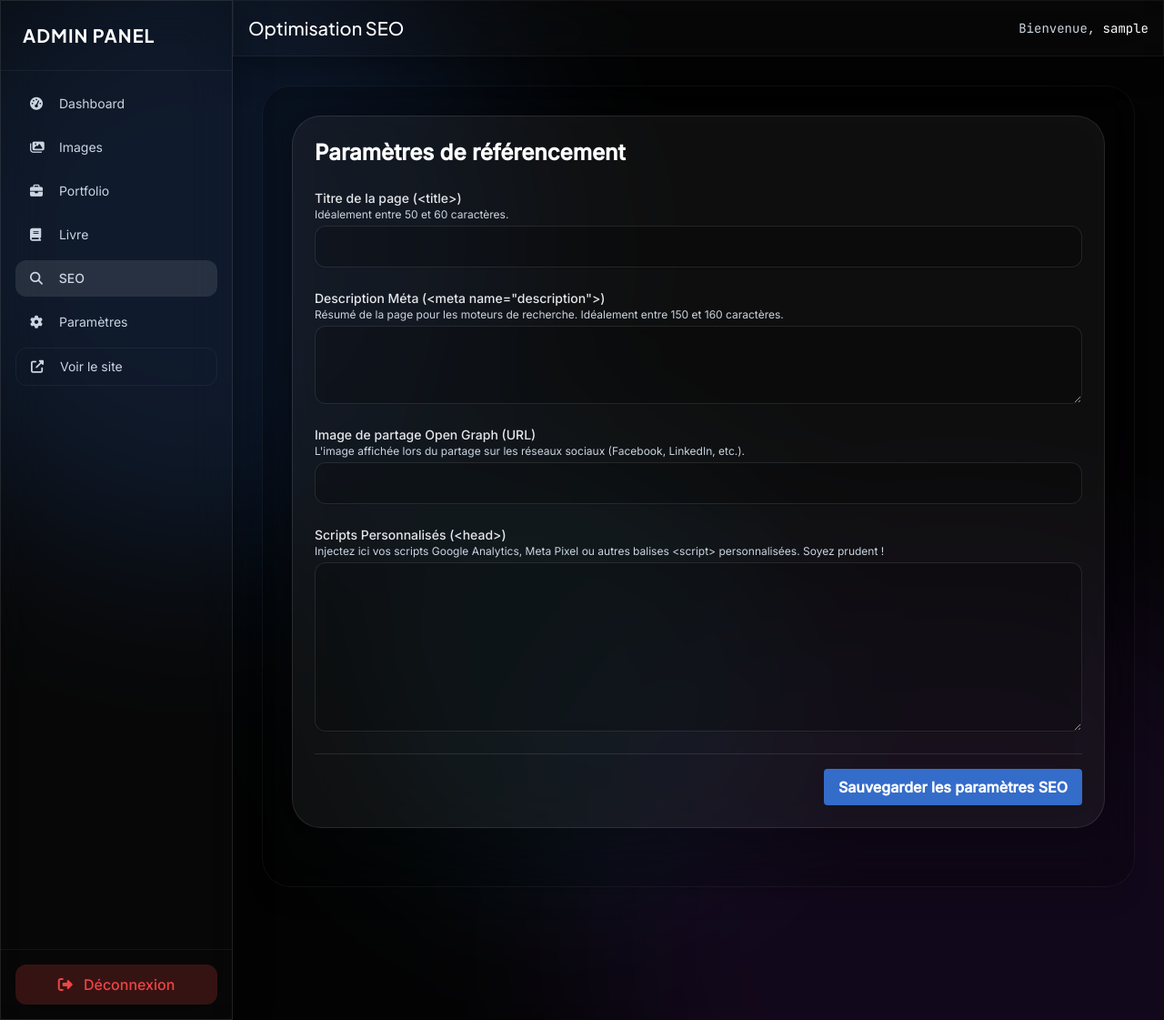
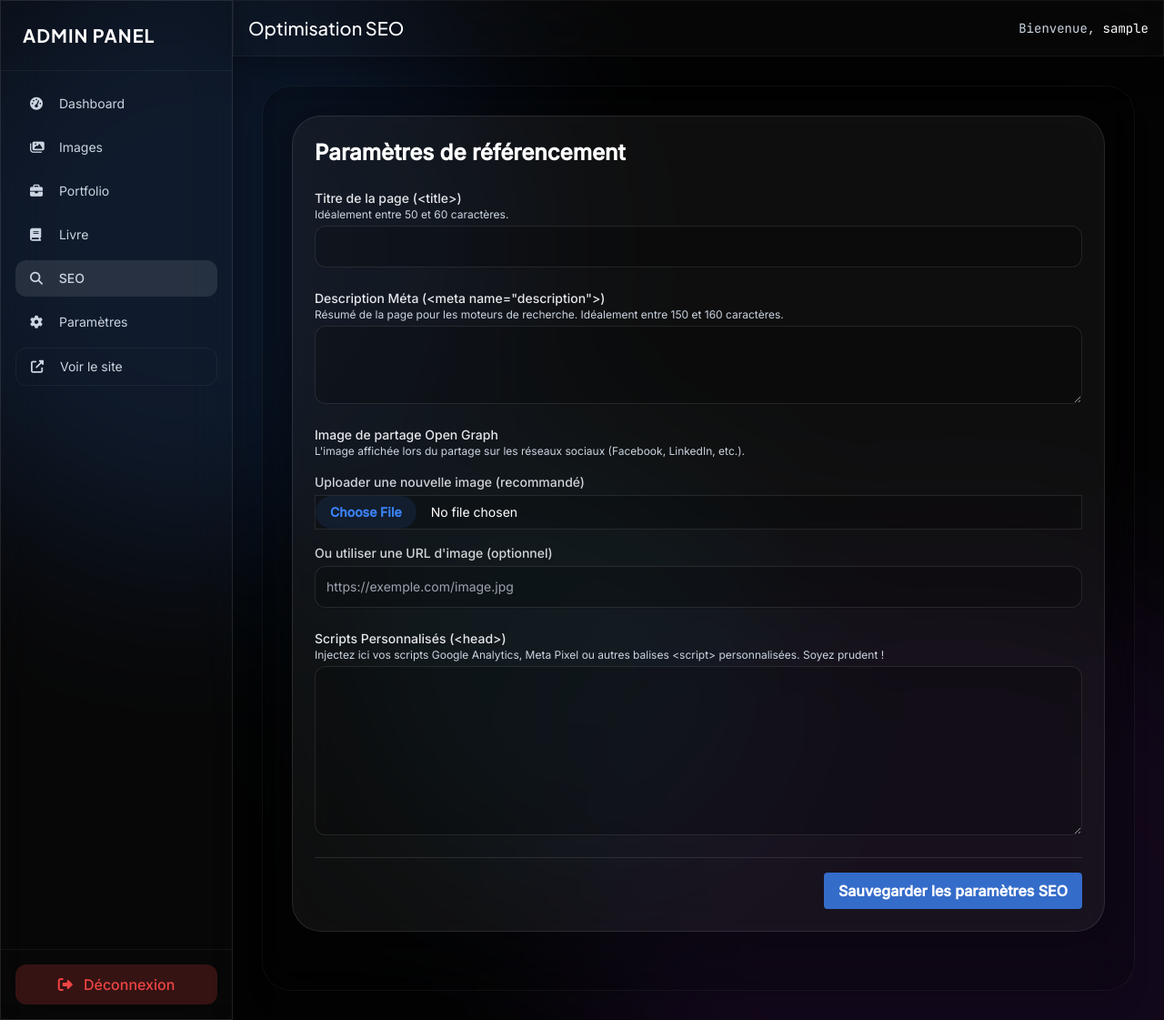
Before and after one commit to moa-digitalagency/aisancekalonji, a Flask app: page /admin/seo in a window 1280 px wide. Shown: the whole page at 91% size. Run offline with Flask 3, Linux system fonts and the light colour scheme; the visitor is signed in with stand-in values (Sample User, id 1); data comes from the database, SQL or seed files in the repository; some libraries are stand-ins or nearby versions.

Commit message:
Add file upload support for SEO Open Graph image
This commit updates the SEO admin panel to allow users to upload an Open Graph (OG) image rather than being restricted to entering an image URL. It modifies the `<form>` to accept `multipart/form-data`, introduces an `og_image_file` input, and displays the current OG image if it exists. The backend route (`/admin/seo`) now handles the secure upload of the provided file and correctly saves the static path to the database, while retaining the existing text field as a fallback.

Co-authored-by: moa-digitalagency <93324793+moa-digitalagency@users.noreply.github.com>

```diff
--- a/routes/admin_routes.py
+++ b/routes/admin_routes.py
@@ -275,7 +275,18 @@ def seo():
             seo_setting.meta_description = update_json_field(seo_setting.meta_description, meta_description_fr)
 
         seo_setting.custom_head_script = request.form.get('custom_head_script')
-        seo_setting.og_image = request.form.get('og_image')
+
+        og_file = request.files.get('og_image_file')
+        if og_file and og_file.filename != '':
+            upload_path = handle_secure_upload(og_file)
+            if upload_path:
+                seo_setting.og_image = url_for('static', filename=upload_path)
+            else:
+                flash('Format de fichier non autorisé ou fichier invalide pour l\'image OG.', 'error')
+        else:
+            og_text = request.form.get('og_image')
+            if og_text is not None:
+                seo_setting.og_image = og_text
 
         try:
             db.session.commit()
--- a/templates/admin/seo.html
+++ b/templates/admin/seo.html
@@ -6,7 +6,7 @@
 <div class="glass-premium bg-white/5 border border-white/10 rounded-[32px] p-6 max-w-4xl mx-auto mb-8">
     <h2 class="text-2xl font-bold text-white mb-6">Paramètres de référencement</h2>
 
-    <form method="POST" action="{{ url_for('admin.seo') }}" class="space-y-6">
+    <form method="POST" action="{{ url_for('admin.seo') }}" class="space-y-6" enctype="multipart/form-data">
         <div>
             <label for="meta_title" class="block text-sm font-medium text-gray-200">Titre de la page (&lt;title&gt;)</label>
             <p class="text-xs text-gray-400 mb-1">Idéalement entre 50 et 60 caractères.</p>
@@ -20,9 +20,25 @@
         </div>
 
         <div>
-            <label for="og_image" class="block text-sm font-medium text-gray-200">Image de partage Open Graph (URL)</label>
-            <p class="text-xs text-gray-400 mb-1">L'image affichée lors du partage sur les réseaux sociaux (Facebook, LinkedIn, etc.).</p>
-            <input type="text" name="og_image" id="og_image" value="{{ seo.og_image or '' }}" class="mt-1 block w-full rounded-xl bg-black/20 border border-white/10 text-white shadow-sm focus:border-accent focus:ring-accent sm:text-sm p-3">
+            <label class="block text-sm font-medium text-gray-200">Image de partage Open Graph</label>
+            <p class="text-xs text-gray-400 mb-4">L'image affichée lors du partage sur les réseaux sociaux (Facebook, LinkedIn, etc.).</p>
+
+            {% if seo.og_image %}
+            <div class="mb-4">
+                <p class="text-sm text-gray-300 mb-2">Image actuelle :</p>
+                <img src="{{ seo.og_image }}" alt="OG Image" class="max-w-xs rounded-lg border border-white/10">
+            </div>
+            {% endif %}
+
+            <div class="mb-4">
+                <label for="og_image_file" class="block text-sm font-medium text-gray-300">Uploader une nouvelle image (recommandé)</label>
+                <input type="file" name="og_image_file" id="og_image_file" accept=".png,.jpg,.jpeg,.webp" class="mt-1 block w-full text-sm text-gray-300 file:mr-4 file:py-2 file:px-4 file:rounded-full file:border-0 file:text-sm file:font-semibold file:bg-accent/10 file:text-accent hover:file:bg-accent/20">
+            </div>
+
+            <div>
+                <label for="og_image" class="block text-sm font-medium text-gray-300">Ou utiliser une URL d'image (optionnel)</label>
+                <input type="text" name="og_image" id="og_image" value="{{ seo.og_image or '' }}" class="mt-1 block w-full rounded-xl bg-black/20 border border-white/10 text-white shadow-sm focus:border-accent focus:ring-accent sm:text-sm p-3" placeholder="https://exemple.com/image.jpg">
+            </div>
         </div>
 
         <div>
```
